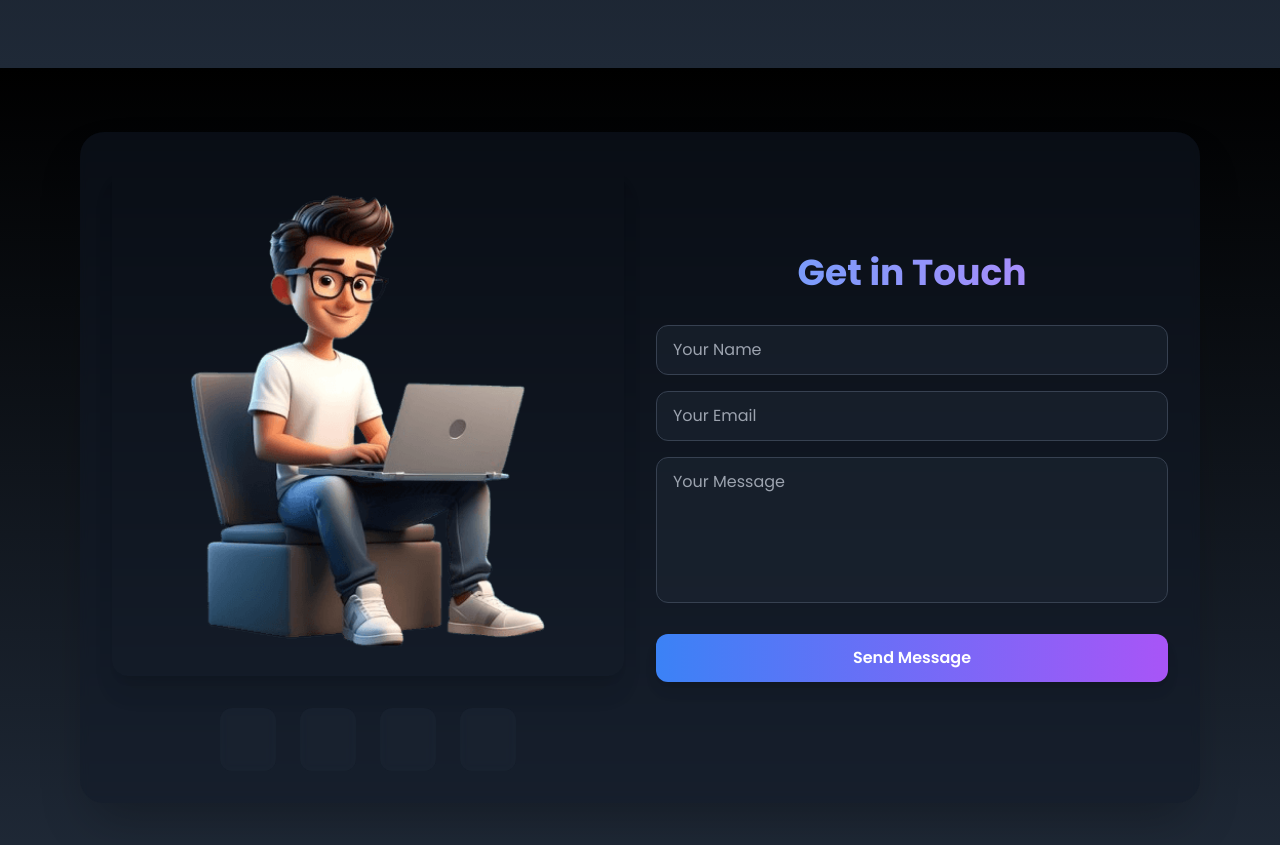
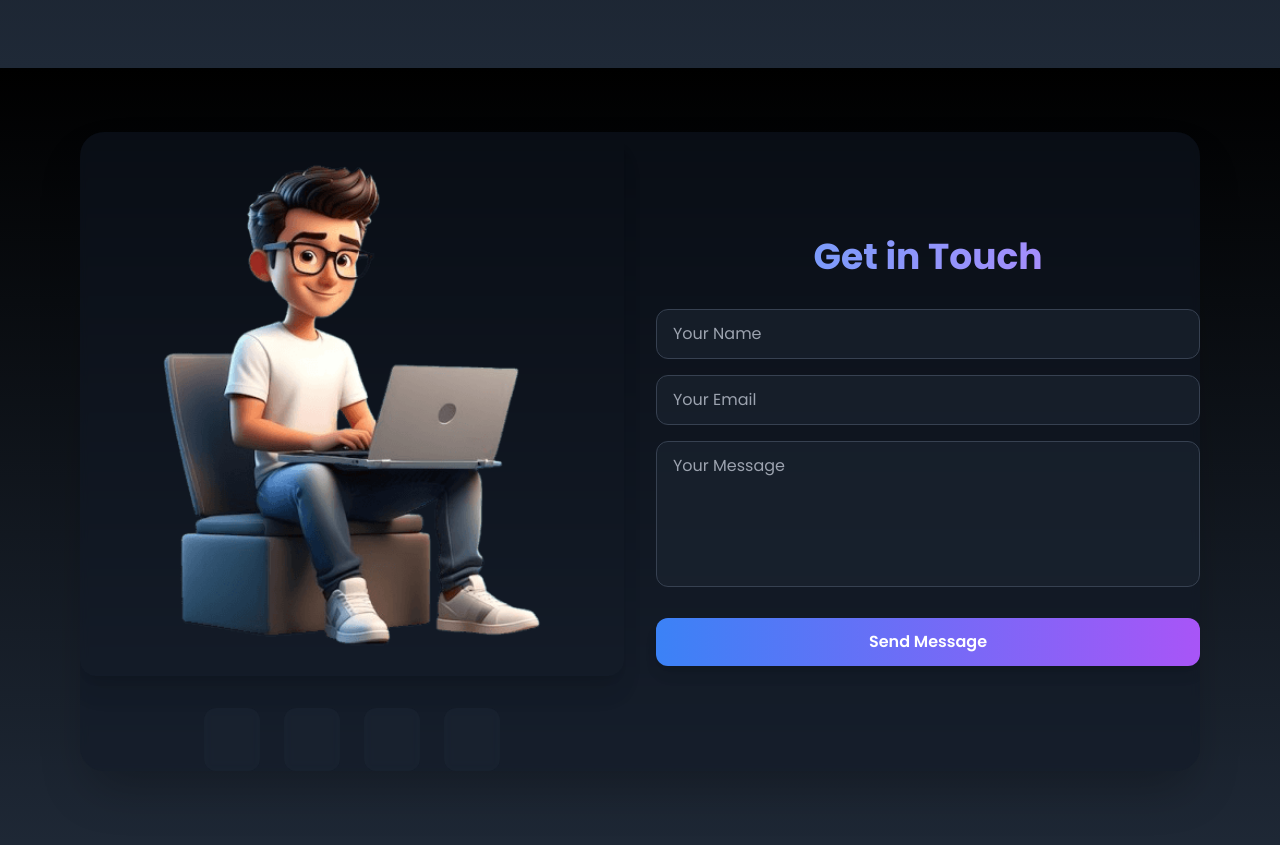
Before and after one commit to mbl43/Portfolio, a React (Vite) app: page / in a window 1280 px wide. Shown: the part 4240-5085 px from the top of the page. Built offline with nearby package versions, Linux system fonts and the light colour scheme; some icons are missing; a web font is replaced by a local one.

Commit message:
Update Contact.jsx

```diff
--- a/src/Components/Contact.jsx
+++ b/src/Components/Contact.jsx
@@ -41,7 +41,7 @@
     >
       <div className="max-w-6xl mx-auto px-4">
         <div className="bg-gray-900/50 backdrop-blur-sm rounded-3xl shadow-2xl overflow-hidden">
-          <div className="grid md:grid-cols-2 gap-8 p-8">
+          <div className="grid md:grid-cols-2 gap-8">
             {/* Image and Social Links Section */}
             <div className="space-y-8">
               <div className="relative group">
```
